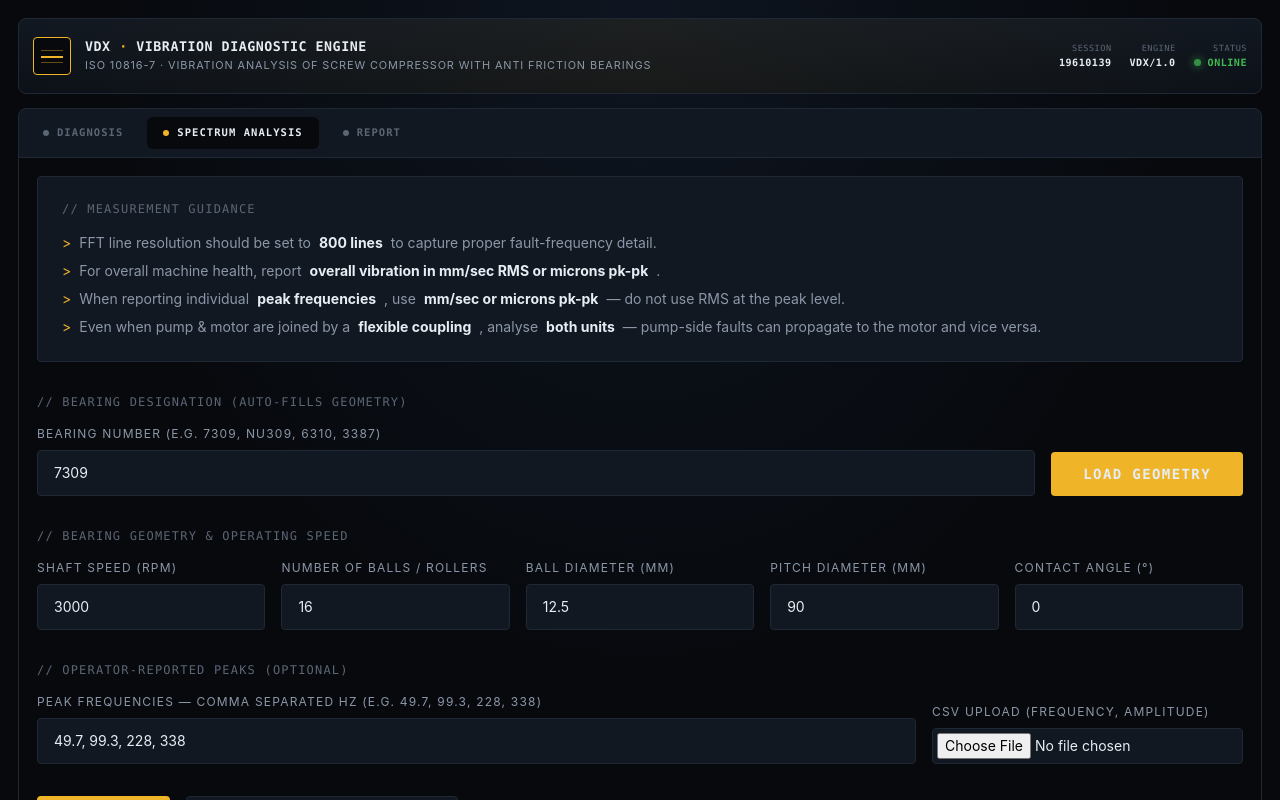
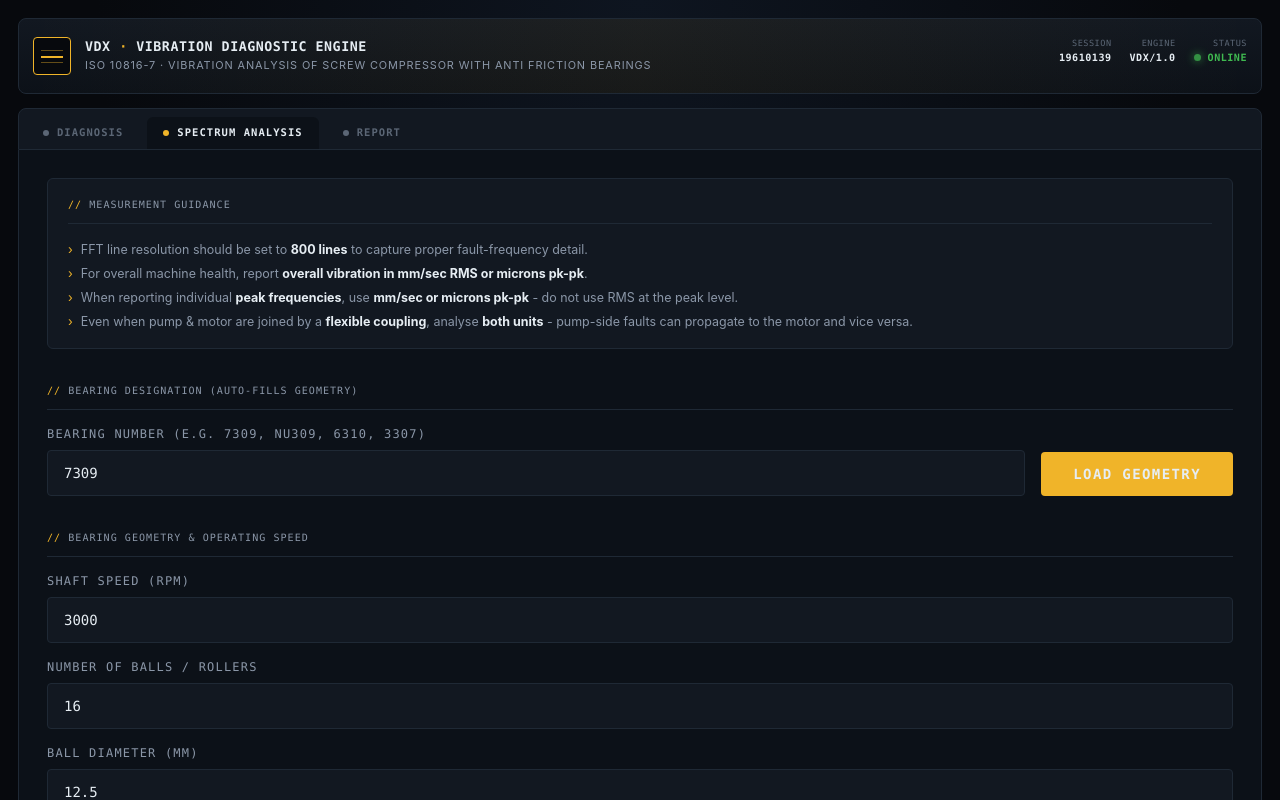
Before and after one commit to ami-souvik/vibration-analysis-engine, a Next.js app: page / in a window 1280 px wide. Both pictures are taken after a click on the button "SPECTRUM ANALYSIS". Shown: the top 800 px of the page. Built offline with nearby package versions, Linux system fonts and the light colour scheme.

Commit message:
style: update SpectrumTab layout to vertical form fields and fix styling

```diff
--- a/src/app/globals.css
+++ b/src/app/globals.css
@@ -3,33 +3,41 @@
 @tailwind utilities;
 
 :root {
-  --bg-deep:     #07090d;
-  --bg-base:     #0c1118;
-  --bg-elev:     #121821;
-  --bg-elev-2:   #171f2a;
-  --border:      #1f2935;
+  --bg-deep: #07090d;
+  --bg-base: #0c1118;
+  --bg-elev: #121821;
+  --bg-elev-2: #171f2a;
+  --border: #1f2935;
   --border-soft: #1a232e;
-  --text:        #e6edf3;
-  --text-mute:   #8b97a8;
-  --text-dim:    #5b6675;
-  --accent:      #f0b429;
+  --text: #e6edf3;
+  --text-mute: #8b97a8;
+  --text-dim: #5b6675;
+  --accent: #f0b429;
   --accent-soft: #f0b42922;
-  --cyan:        #39d0d8;
-  --cyan-soft:   #39d0d822;
-  --green:       #3fb950;
-  --red:         #f85149;
-  --red-soft:    #f8514922;
-  --grid:        rgba(255,255,255,0.03);
+  --cyan: #39d0d8;
+  --cyan-soft: #39d0d822;
+  --green: #3fb950;
+  --red: #f85149;
+  --red-soft: #f8514922;
+  --grid: rgba(255, 255, 255, 0.03);
 }
 
-* { margin: 0; padding: 0; box-sizing: border-box; }
+* {
+  margin: 0;
+  padding: 0;
+  box-sizing: border-box;
+}
+
+html {
+  background: var(--bg-deep);
+}
 
 body {
   font-family: 'Inter', -apple-system, BlinkMacSystemFont, 'Segoe UI', sans-serif;
   background:
-      radial-gradient(ellipse at top, #0e1520 0%, var(--bg-deep) 60%) fixed,
-      linear-gradient(var(--grid) 1px, transparent 1px) 0 0 / 100% 28px fixed,
-      linear-gradient(90deg, var(--grid) 1px, transparent 1px) 0 0 / 28px 100% fixed;
+    radial-gradient(ellipse at top, #0e1520 0%, var(--bg-deep) 60%) fixed,
+    linear-gradient(var(--grid) 1px, transparent 1px) 0 0 / 100% 28px fixed,
+    linear-gradient(90deg, var(--grid) 1px, transparent 1px) 0 0 / 28px 100% fixed;
   min-height: 100vh;
   color: var(--text);
   font-size: 14px;
@@ -39,13 +47,16 @@ body {
 ::-webkit-scrollbar {
   width: 8px;
 }
+
 ::-webkit-scrollbar-track {
   background: var(--bg-deep);
 }
+
 ::-webkit-scrollbar-thumb {
   background: var(--border);
   border-radius: 4px;
 }
+
 ::-webkit-scrollbar-thumb:hover {
   background: var(--border-soft);
 }
--- a/src/app/layout.tsx
+++ b/src/app/layout.tsx
@@ -2,7 +2,7 @@ import type { Metadata } from "next";
 import "./globals.css";
 
 export const metadata: Metadata = {
-  title: "VDX — Vibration Diagnostic Engine",
+  title: "VDX - Vibration Diagnostic Engine",
   description: "Chat-style diagnostic console for machine-reliability operators",
 };
 
@@ -15,7 +15,7 @@ export default function RootLayout({
     <html lang="en">
       <body className="flex flex-col min-h-screen p-[10px] sm:p-[18px]">
         <div className="max-w-[1420px] w-full mx-auto flex flex-col flex-1">
-          <header className="bg-gradient-to-b from-bg-elev to-bg-base border border-border rounded-lg py-[18px] sm:py-[18px] px-[14px] sm:px-[14px] mb-[14px] flex items-center justify-between gap-6 relative overflow-hidden shrink-0">
+          <header className="bg-gradient-to-b from-bg-elev to-bg-base border border-border rounded-lg py-[18px] sm:py-[18px] px-[14px] sm:px-[14px] mb-[14px] flex max-sm:flex-col items-start justify-between gap-[8px] md:gap-6 relative overflow-hidden shrink-0">
             {/* Header background glow effect */}
             <div className="absolute inset-0 bg-gradient-to-r from-transparent via-accent-soft to-transparent opacity-40 pointer-events-none"></div>
 
--- a/src/app/page.tsx
+++ b/src/app/page.tsx
@@ -11,10 +11,10 @@ export default function Home() {
 
   return (
     <div className="flex flex-col h-full flex-1">
-      <div className="bg-bg-elev border border-border rounded-t-lg flex p-2 gap-2">
+      <div className="bg-bg-elev border border-border rounded-t-lg flex px-2 pt-2 gap-2">
         <button
           onClick={() => setActiveTab("diagnosis")}
-          className={`px-4 py-2 font-mono font-semibold uppercase text-[0.75em] tracking-widest transition-colors flex items-center gap-2 rounded-md ${activeTab === "diagnosis" ? "bg-bg-deep text-text" : "text-text-dim hover:text-text-mute"
+          className={`px-4 py-2 font-mono font-semibold uppercase text-[0.75em] tracking-widest transition-colors flex items-center gap-2 rounded-t-md ${activeTab === "diagnosis" ? "bg-bg-base text-text" : "hover:bg-accent text-text-dim hover:text-white"
             }`}
         >
           <span className={`size-1.5 rounded-full ${activeTab === "diagnosis" ? "bg-accent" : "bg-text-dim"}`}></span>
@@ -22,7 +22,7 @@ export default function Home() {
         </button>
         <button
           onClick={() => setActiveTab("spectrum")}
-          className={`px-4 py-2 font-mono font-semibold uppercase text-[0.75em] tracking-widest transition-colors flex items-center gap-2 rounded-md ${activeTab === "spectrum" ? "bg-bg-deep text-text" : "text-text-dim hover:text-text-mute"
+          className={`px-4 py-2 font-mono font-semibold uppercase text-[0.75em] tracking-widest transition-colors flex items-center gap-2 rounded-t-md ${activeTab === "spectrum" ? "bg-bg-base text-text" : "hover:bg-accent text-text-dim hover:text-white"
             }`}
         >
           <span className={`w-1.5 h-1.5 rounded-full ${activeTab === "spectrum" ? "bg-accent" : "bg-text-dim"}`}></span>
@@ -30,7 +30,7 @@ export default function Home() {
         </button>
         <button
           onClick={() => setActiveTab("report")}
-          className={`px-4 py-2 font-mono font-semibold uppercase text-[0.75em] tracking-widest transition-colors flex items-center gap-2 rounded-md ${activeTab === "report" ? "bg-bg-deep text-text" : "text-text-dim hover:text-text-mute"
+          className={`px-4 py-2 font-mono font-semibold uppercase text-[0.75em] tracking-widest transition-colors flex items-center gap-2 rounded-t-md ${activeTab === "report" ? "bg-bg-base text-text" : "hover:bg-accent text-text-dim hover:text-white"
             }`}
         >
           <span className={`w-1.5 h-1.5 rounded-full ${activeTab === "report" ? "bg-accent" : "bg-text-dim"}`}></span>
--- a/src/components/ReportTab.tsx
+++ b/src/components/ReportTab.tsx
@@ -49,7 +49,7 @@ export default function ReportTab({ messages, setMessages }: ReportTabProps) {
   };
 
   return (
-    <div className="flex-1 overflow-y-auto bg-background p-[18px] flex flex-col gap-8 text-sm">
+    <div className="flex-1 overflow-y-auto bg-bg-base p-7 flex flex-col gap-8 text-sm">
       <div className="flex flex-col">
         <h3 className="text-text-dim font-mono tracking-widest uppercase mb-4 text-xs">{"// Session Diagnostic Report"}</h3>
         <p className="text-text-mute text-sm mb-6">{exchanges.length} diagnostic exchanges captured</p>
--- a/src/components/SpectrumTab.tsx
+++ b/src/components/SpectrumTab.tsx
@@ -119,33 +119,38 @@ export default function SpectrumTab() {
   };
 
   return (
-    <div className="flex-1 overflow-y-auto bg-background p-[18px] flex flex-col gap-8 text-sm">
+    <div className="flex-1 overflow-y-auto bg-bg-base p-7 flex flex-col gap-8 text-sm">
       {/* Measurement Guidance */}
-      <div className="bg-bg-elev border border-border rounded p-6">
-        <h3 className="text-text-dim font-mono tracking-widest uppercase mb-4 text-xs">{"// Measurement Guidance"}</h3>
-        <ul className="space-y-2 text-text-mute flex flex-col">
-          <li className="flex gap-2"><span className="text-accent">&gt;</span> FFT line resolution should be set to <strong className="text-text">800 lines</strong> to capture proper fault-frequency detail.</li>
-          <li className="flex gap-2"><span className="text-accent">&gt;</span> For overall machine health, report <strong className="text-text">overall vibration in mm/sec RMS or microns pk-pk</strong>.</li>
-          <li className="flex gap-2"><span className="text-accent">&gt;</span> When reporting individual <strong className="text-text">peak frequencies</strong>, use <strong className="text-text">mm/sec or microns pk-pk</strong> — do not use RMS at the peak level.</li>
-          <li className="flex gap-2"><span className="text-accent">&gt;</span> Even when pump & motor are joined by a <strong className="text-text">flexible coupling</strong>, analyse <strong className="text-text">both units</strong> — pump-side faults can propagate to the motor and vice versa.</li>
+      <div className="bg-bg-elev border border-border rounded-md py-4 px-5">
+        <h3 className="text-text-mute font-mono tracking-widest uppercase pb-2 mb-4 text-[0.72em] border-b border-b-border before:content-['//_'] before:text-accent">Measurement Guidance</h3>
+        < ul className="space-y-1 text-text-mute flex flex-col">
+          <li className="text-[0.78rem] before:content-['›'] before:text-accent before:mr-2">FFT line resolution should be set to <strong className="text-text">800 lines</strong> to capture proper fault-frequency detail.</li>
+          <li className="text-[0.78rem] before:content-['›'] before:text-accent before:mr-2">For overall machine health, report <strong className="text-text">overall vibration in mm/sec RMS or microns pk-pk</strong>.</li>
+          <li className="text-[0.78rem] before:content-['›'] before:text-accent before:mr-2">When reporting individual <strong className="text-text">peak frequencies</strong>, use <strong className="text-text">mm/sec or microns pk-pk</strong> - do not use RMS at the peak level.</li>
+          <li className="text-[0.78rem] before:content-['›'] before:text-accent before:mr-2">Even when pump & motor are joined by a <strong className="text-text">flexible coupling</strong>, analyse <strong className="text-text">both units</strong> - pump-side faults can propagate to the motor and vice versa.</li>
         </ul>
       </div>
 
       {/* Bearing Designation */}
       <div>
-        <h3 className="text-text-dim font-mono tracking-widest uppercase mb-4 text-xs">{"// Bearing Designation (Auto-Fills Geometry)"}</h3>
+        <h3 className="text-text-mute font-mono tracking-widest uppercase pb-2 mb-4 text-[0.72em] border-b border-b-border before:content-['//_'] before:text-accent">
+          Bearing Designation (Auto-Fills Geometry)
+        </h3>
         <div className="flex gap-4 items-end">
           <div className="flex flex-col flex-1 gap-2">
-            <label className="text-text-mute text-xs uppercase tracking-widest">Bearing Number (e.g. 7309, NU309, 6310, 3387)</label>
+            <label className="text-text-mute text-xs uppercase tracking-widest font-mono">
+              Bearing Number (e.g. 7309, NU309, 6310, 3307)
+            </label>
             <input
               value={bearingNumber}
               onChange={(e) => setBearingNumber(e.target.value)}
-              className="bg-bg-elev border border-border rounded px-4 py-3 text-text w-full focus:outline-none focus:border-accent"
+              placeholder="Type bearing designation, then click Load Geometry"
+              className="bg-bg-elev border border-border rounded px-4 py-3 text-text w-full font-mono focus:outline-none focus:border-accent"
             />
           </div>
           <button
             onClick={handleLoadGeometry}
-            className="bg-accent text-background font-mono font-bold uppercase tracking-widest px-8 py-3 rounded hover:bg-accent/90 transition-colors"
+            className="bg-accent text-background font-mono font-bold uppercase tracking-widest px-8 py-3 rounded hover:bg-accent/90 transition-colors shrink-0"
           >
             Load Geometry
           </button>
@@ -154,48 +159,90 @@ export default function SpectrumTab() {
 
       {/* Bearing Geometry */}
       <div>
-        <h3 className="text-text-dim font-mono tracking-widest uppercase mb-4 text-xs">{"// Bearing Geometry & Operating Speed"}</h3>
-        <div className="grid grid-cols-5 gap-4">
+        <h3 className="text-text-mute font-mono tracking-widest uppercase pb-2 mb-4 text-[0.72em] border-b border-b-border before:content-['//_'] before:text-accent">
+          Bearing Geometry & Operating Speed
+        </h3>
+        <div className="flex flex-col gap-4">
           <div className="flex flex-col gap-2">
-            <label className="text-text-mute text-xs uppercase tracking-widest">Shaft Speed (RPM)</label>
-            <input value={shaftSpeed} onChange={e => setShaftSpeed(e.target.value)} className="bg-bg-elev border border-border rounded px-4 py-3 text-text w-full focus:outline-none focus:border-accent" />
+            <label className="text-text-mute text-xs uppercase tracking-widest font-mono">Shaft Speed (RPM)</label>
+            <input
+              value={shaftSpeed}
+              onChange={(e) => setShaftSpeed(e.target.value)}
+              className="bg-bg-elev border border-border rounded px-4 py-3 text-text w-full font-mono focus:outline-none focus:border-accent"
+            />
           </div>
           <div className="flex flex-col gap-2">
-            <label className="text-text-mute text-xs uppercase tracking-widest">Number of Balls / Rollers</label>
-            <input value={balls} onChange={e => setBalls(e.target.value)} className="bg-bg-elev border border-border rounded px-4 py-3 text-text w-full focus:outline-none focus:border-accent" />
+            <label className="text-text-mute text-xs uppercase tracking-widest font-mono">Number of Balls / Rollers</label>
+            <input
+              value={balls}
+              onChange={(e) => setBalls(e.target.value)}
+              className="bg-bg-elev border border-border rounded px-4 py-3 text-text w-full font-mono focus:outline-none focus:border-accent"
+            />
           </div>
           <div className="flex flex-col gap-2">
-            <label className="text-text-mute text-xs uppercase tracking-widest">Ball Diameter (mm)</label>
-            <input value={ballDiameter} onChange={e => setBallDiameter(e.target.value)} className="bg-bg-elev border border-border rounded px-4 py-3 text-text w-full focus:outline-none focus:border-accent" />
+            <label className="text-text-mute text-xs uppercase tracking-widest font-mono">Ball Diameter (mm)</label>
+            <input
+              value={ballDiameter}
+              onChange={(e) => setBallDiameter(e.target.value)}
+              className="bg-bg-elev border border-border rounded px-4 py-3 text-text w-full font-mono focus:outline-none focus:border-accent"
+            />
           </div>
           <div className="flex flex-col gap-2">
-            <label className="text-text-mute text-xs uppercase tracking-widest">Pitch Diameter (mm)</label>
-            <input value={pitchDiameter} onChange={e => setPitchDiameter(e.target.value)} className="bg-bg-elev border border-border rounded px-4 py-3 text-text w-full focus:outline-none focus:border-accent" />
+            <label className="text-text-mute text-xs uppercase tracking-widest font-mono">Pitch Diameter (mm)</label>
+            <input
+              value={pitchDiameter}
+              onChange={(e) => setPitchDiameter(e.target.value)}
+              className="bg-bg-elev border border-border rounded px-4 py-3 text-text w-full font-mono focus:outline-none focus:border-accent"
+            />
           </div>
           <div className="flex flex-col gap-2">
-            <label className="text-text-mute text-xs uppercase tracking-widest">Contact Angle (°)</label>
-            <input value={contactAngle} onChange={e => setContactAngle(e.target.value)} className="bg-bg-elev border border-border rounded px-4 py-3 text-text w-full focus:outline-none focus:border-accent" />
+            <label className="text-text-mute text-xs uppercase tracking-widest font-mono">Contact Angle (°)</label>
+            <input
+              value={contactAngle}
+              onChange={(e) => setContactAngle(e.target.value)}
+              className="bg-bg-elev border border-border rounded px-4 py-3 text-text w-full font-mono focus:outline-none focus:border-accent"
+            />
           </div>
         </div>
       </div>
 
       {/* Operator Peaks */}
       <div>
-        <h3 className="text-text-dim font-mono tracking-widest uppercase mb-4 text-xs">{"// Operator-Reported Peaks (Optional)"}</h3>
-        <div className="flex gap-4 items-end">
-          <div className="flex flex-col flex-1 gap-2">
-            <label className="text-text-mute text-xs uppercase tracking-widest">Peak Frequencies — Comma separated Hz (e.g. 49.7, 99.3, 228, 338)</label>
-            <input value={peakFrequencies} onChange={e => setPeakFrequencies(e.target.value)} className="bg-bg-elev border border-border rounded px-4 py-3 text-text w-full focus:outline-none focus:border-accent" />
+        <h3 className="text-text-mute font-mono tracking-widest uppercase pb-2 mb-4 text-[0.72em] border-b border-b-border before:content-['//_'] before:text-accent">
+          Operator-Reported Peaks (Optional)
+        </h3>
+        <div className="flex flex-col gap-4">
+          <div className="flex flex-col gap-2">
+            <label className="text-text-mute text-xs uppercase tracking-widest font-mono">
+              Peak Frequencies - Comma separated Hz (e.g. 49.7, 99.3, 228, 338)
+            </label>
+            <input
+              value={peakFrequencies}
+              onChange={(e) => setPeakFrequencies(e.target.value)}
+              className="bg-bg-elev border border-border rounded px-4 py-3 text-text w-full font-mono focus:outline-none focus:border-accent"
+            />
           </div>
           <div className="flex flex-col gap-2">
-            <label className="text-text-mute text-xs uppercase tracking-widest">CSV Upload (Frequency, Amplitude)</label>
-            <input type="file" accept=".csv" onChange={handleFileUpload} className="text-text bg-bg-elev border border-border rounded p-1" />
+            <label className="text-text-mute text-xs uppercase tracking-widest font-mono">
+              CSV Upload (Frequency, Amplitude)
+            </label>
+            <div className="bg-bg-elev border border-border rounded px-3 py-2 flex items-center">
+              <input
+                type="file"
+                accept=".csv"
+                onChange={handleFileUpload}
+                className="text-text text-xs file:mr-4 file:py-1.5 file:px-3 file:rounded file:border-0 file:text-xs file:font-semibold file:bg-white file:text-black hover:file:bg-gray-200 cursor-pointer"
+              />
+            </div>
           </div>
         </div>
       </div>
 
-      <div className="flex gap-4">
-        <button onClick={handleAnalyze} className="bg-accent text-background font-mono font-bold uppercase tracking-widest px-8 py-3 rounded hover:bg-accent/90 transition-colors">
+      <div className="flex gap-4 mt-2">
+        <button
+          onClick={handleAnalyze}
+          className="bg-accent text-background font-mono font-bold uppercase tracking-widest px-8 py-3 rounded hover:bg-accent/90 transition-colors"
+        >
           Analyze
         </button>
         <button className="bg-bg-elev border border-border text-text font-mono uppercase tracking-widest px-8 py-3 rounded hover:bg-bg-deep transition-colors">
@@ -220,8 +267,8 @@ export default function SpectrumTab() {
           <ResponsiveContainer width="100%" height="100%">
             <ComposedChart data={chartData} margin={{ top: 20, right: 20, bottom: 20, left: 20 }}>
               <CartesianGrid stroke="#333" strokeDasharray="3 3" vertical={false} />
-              <XAxis dataKey="frequency" stroke="#666" tick={{fill: '#888', fontSize: 12}} label={{ value: 'Frequency (Hz)', position: 'insideBottom', offset: -10, fill: '#888' }} />
-              <YAxis stroke="#666" tick={{fill: '#888', fontSize: 12}} label={{ value: 'Amplitude', angle: -90, position: 'insideLeft', fill: '#888' }} />
+              <XAxis dataKey="frequency" stroke="#666" tick={{ fill: '#888', fontSize: 12 }} label={{ value: 'Frequency (Hz)', position: 'insideBottom', offset: -10, fill: '#888' }} />
+              <YAxis stroke="#666" tick={{ fill: '#888', fontSize: 12 }} label={{ value: 'Amplitude', angle: -90, position: 'insideLeft', fill: '#888' }} />
               <Tooltip contentStyle={{ backgroundColor: '#111', borderColor: '#333' }} />
 
               <Line type="monotone" dataKey="amplitude" stroke="#fff" dot={false} strokeWidth={1.5} isAnimationActive={false} />
```
Also changed, not shown: src/components/ChatTab.tsx (+4 -4 lines).
